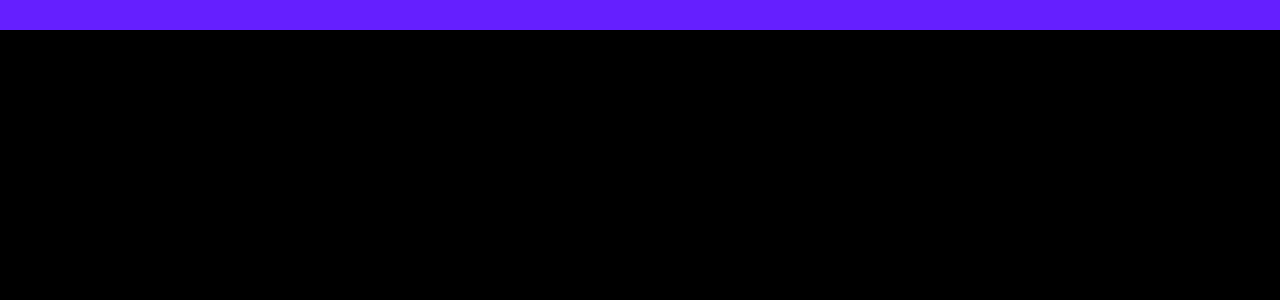
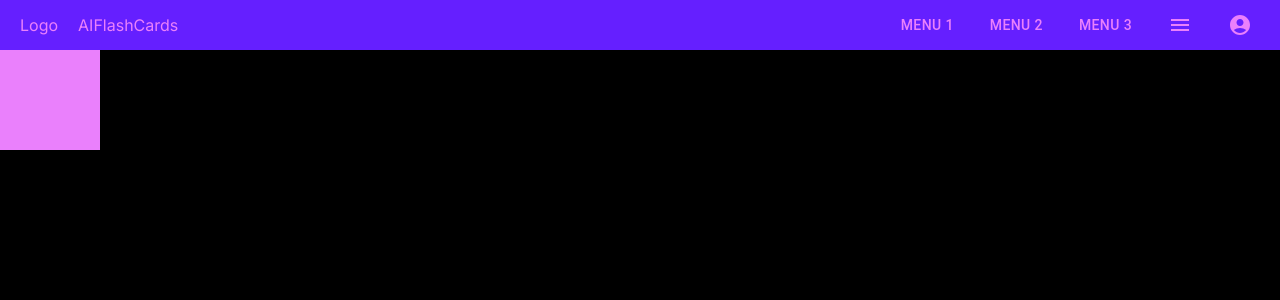
Before and after one commit to JonathanAHerrera/FlashcardAI, a Next.js app in the folder flashcardai/: page / in a window 1280 px wide. Shown: the top 300 px of the page. Built offline with nearby package versions, Linux system fonts and the light colour scheme.

Commit message:
Populate header

```diff
--- a/flashcardai/app/page.js
+++ b/flashcardai/app/page.js
@@ -1,6 +1,8 @@
 "use client"
-import {Box} from '@mui/material';
+import {Box, Button, IconButton} from '@mui/material';
 import {createTheme, ThemeProvider} from '@mui/material/styles'
+import Menu from '@mui/icons-material/Menu';
+import AccountCircle from '@mui/icons-material/AccountCircle'
 
 const theme = createTheme({
     palette: {
@@ -10,11 +12,17 @@ const theme = createTheme({
       secondary: {
         main: '#ea80fc',
       },
+      white: {
+        main: '#ffffff'
+      }
     },
 });
 
 export default function Home() {
+
+
   return (
+    <ThemeProvider theme = {theme}>
       <Box
       width={"100vw"}
       height={"100vw"}
@@ -23,8 +31,31 @@ export default function Home() {
       bgcolor={'#000'}
       >
         <Box>
-        <Box width={'100%'} height={"30px"} bgcolor={theme.palette.primary.main}></Box>
+          <Box
+          width={'100%'}
+          height={"50px"}
+          bgcolor={'primary.main'}
+          display={'flex'}
+          padding={'20px'}
+          justifyContent={'space-between'}
+          alignItems={'center'}
+          color={'white'}>
+            <Box display={'flex'} gap={'20px'}>
+              <Box color='secondary.main'> Logo </Box>
+              <Box color='secondary.main'> AIFlashCards </Box>
+            </Box>
+            <Box display={'flex'} justifyContent={'center'} alignItems={'center'} gap={'20px'}>
+              <Button color='secondary' variant='text' > Menu 1 </Button>
+              <Button color='secondary' variant='text'> Menu 2 </Button>
+              <Button color='secondary' variant='text'> Menu 3 </Button>
+              <IconButton aria-label='Menu' color='secondary'> <Menu /> </IconButton>
+              <IconButton aria-label='AccountCircle' color='secondary'> <AccountCircle /> </IconButton>
+            </Box>
+
           </Box>
         </Box>
+        <Box width={'100px'} height={'100px'} bgcolor={'secondary.main'} fle></Box>
+      </Box>
+    </ThemeProvider>
   );
 }
--- a/flashcardai/package.json
+++ b/flashcardai/package.json
@@ -9,9 +9,10 @@
     "lint": "next lint"
   },
   "dependencies": {
+    "@mui/icons-material": "^6.0.0",
+    "next": "14.2.7",
     "react": "^18",
-    "react-dom": "^18",
-    "next": "14.2.7"
+    "react-dom": "^18"
   },
   "devDependencies": {
     "eslint": "^8",
```
Also changed, not shown: 1 other file (tests, documents, lock files or other folders). Lines whose indentation alone changed are shown as unchanged.
